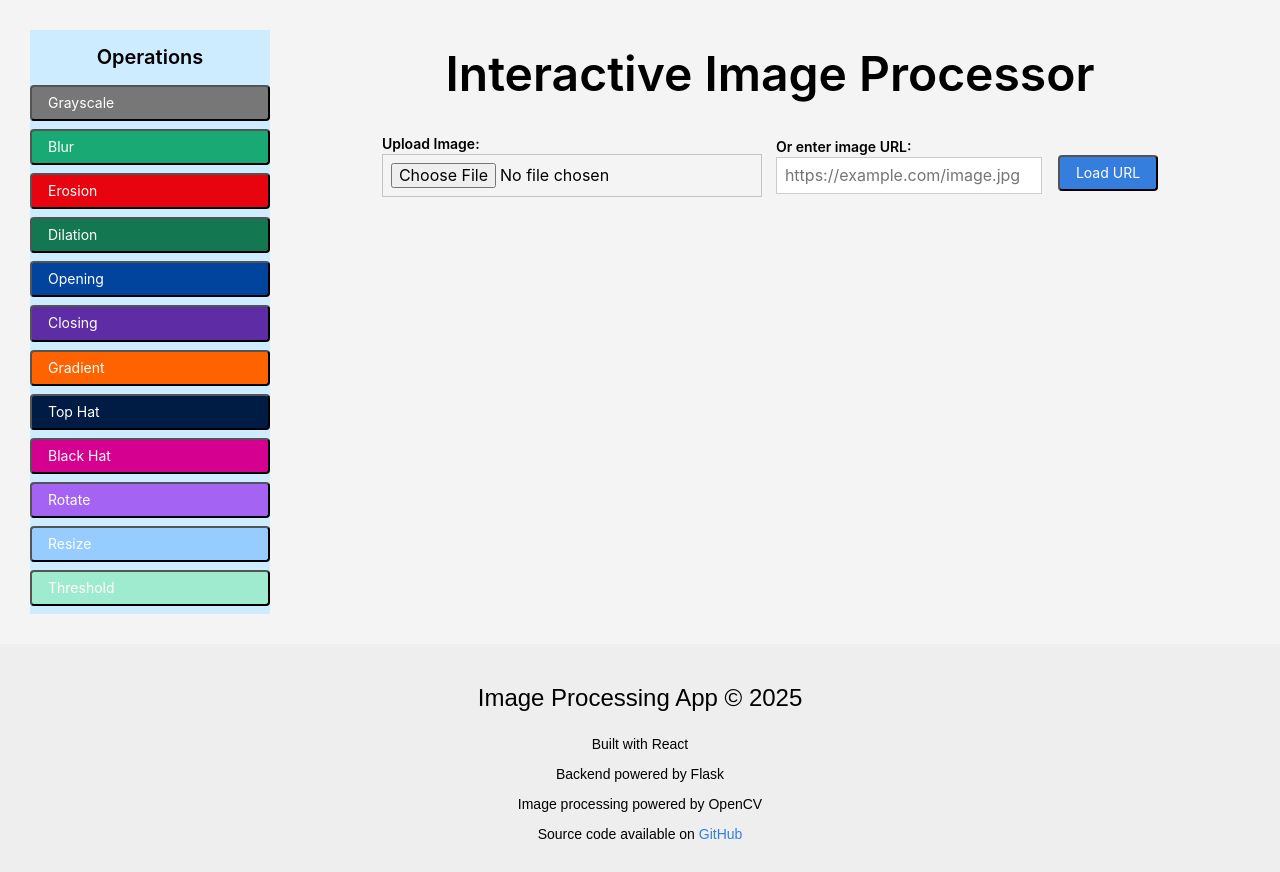
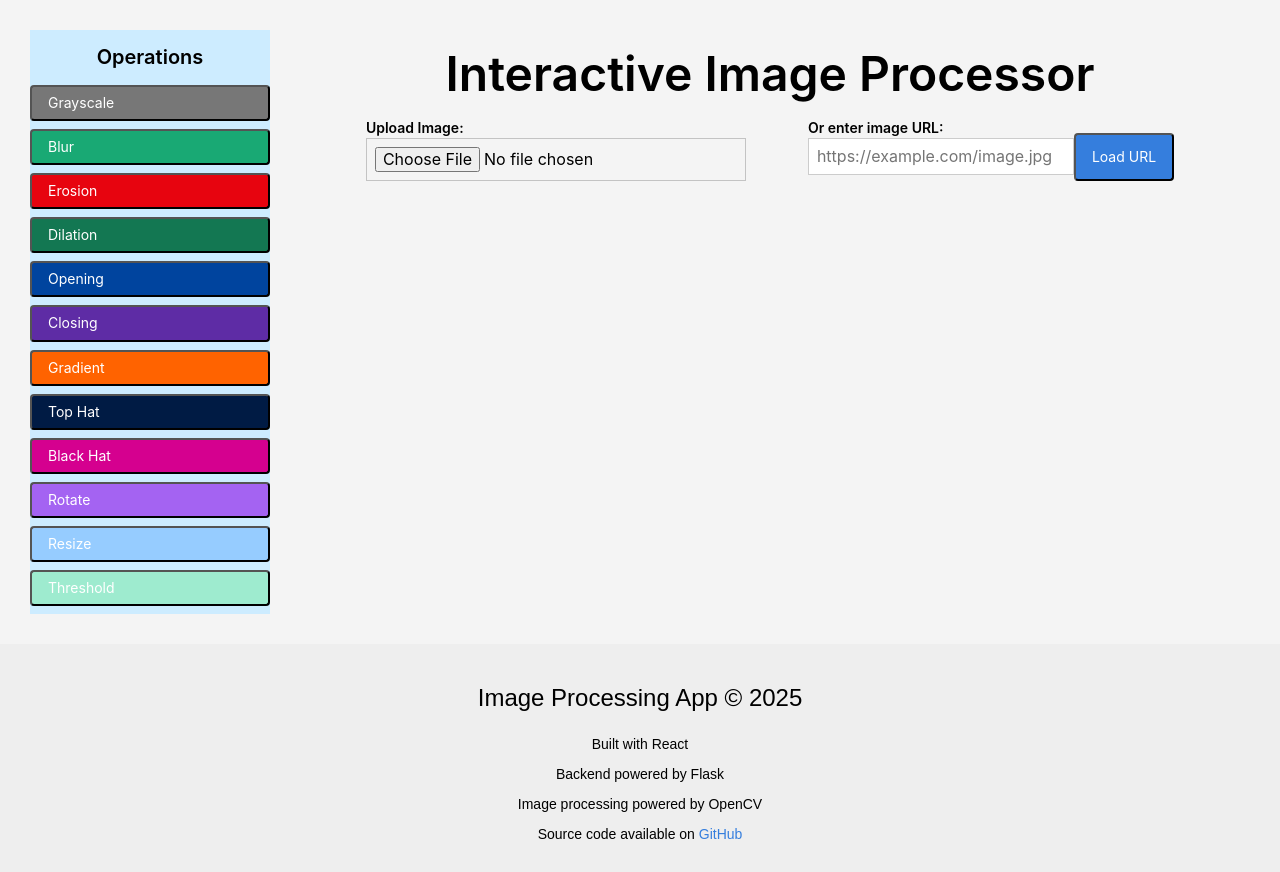
Before and after one commit to Tydotbaba/interactive-web-image-editor, a React (Create React App) app in the folder frontend/: page / in a window 1280 px wide. Built offline with nearby package versions, Linux system fonts and the light colour scheme.

Commit message:
updated styling

```diff
--- a/frontend/src/App.js
+++ b/frontend/src/App.js
@@ -170,11 +170,11 @@ function App() {
 
 
       {/* Main Content */}
-      <div className="" >
-        <h1 className="f1 fw6 black mv3">Interactive Image Processor</h1>
+      <div className="flex-row-m w-100 justify-center " >
+        <h1 className="f1-l f1-m f1-ns fw6 black mv3">Interactive Image Processor</h1>
 
-        <div className="flex justify-center">
-          <div className="ma3">
+        <div className="flex flex-wrap justify-center">
+          <div className="mr3">
             <label htmlFor="upload" className="db fw6 lh-copy f6">
               Upload Image:
             </label>
@@ -186,9 +186,9 @@ function App() {
             />
           </div>
 
-          <div className="ma3 flex items-center">
-            <div className="">
-              <label htmlFor="imageUrl" className="db fw6 lh-copy f6">
+          <div className="flex flex-wrap">
+            <div className="mt4-m w-100-m ml5-l ">
+              <label htmlFor="imageUrl" className="db fw6 lh-copy f6 ">
                 Or enter image URL:
               </label>
               <input
@@ -200,7 +200,7 @@ function App() {
                 className="pa2 input-reset ba b--black-20 w-100"
               />
             </div>
-            <button onClick={handleLoadImageFromUrl} className="f6 link dim dib br2 ph3 pv2 ml3 mt3  dib white bg-blue mt2">
+            <button onClick={handleLoadImageFromUrl} className="f6 link dim dib br2 ph3 pv2 ml3 mt3 center  dib white bg-blue mt2">
               Load URL
             </button>
           </div>
@@ -208,7 +208,7 @@ function App() {
 
 
         {activeOperation === 'blur' && (
-          <div className="mt4 tc">
+          <div className="mt3-l mt3-m tc">
             <label className="db fw6 lh-copy f6">Blur Radius:</label>
             <input
               type="number"
@@ -222,7 +222,7 @@ function App() {
         )}
 
         {(activeOperation === 'erosion' || activeOperation === 'dilation' || activeOperation === 'opening' || activeOperation === 'closing' || activeOperation === 'gradient' || activeOperation === 'tophat' || activeOperation === 'blackhat') && (
-          <div className="mt4">
+          <div className="mt4 tc">
             <label className="db fw6 lh-copy f6">Kernel Size:</label>
             <input
               type="number"
@@ -244,7 +244,7 @@ function App() {
         )}
 
         {activeOperation === 'rotate' && (
-          <div className="mt4">
+          <div className="mt4 tc">
             <label className="db fw6 lh-copy f6">Angle:</label>
             <input
               type="number"
@@ -258,7 +258,7 @@ function App() {
         )}
 
         {activeOperation === 'resize' && (
-          <div className="mt4">
+          <div className="mt4 tc">
             <label className="db fw6 lh-copy f6 mr2">Scale X:</label>
             <input
               type="number"
@@ -280,7 +280,7 @@ function App() {
         )}
 
         {activeOperation === 'threshold' && (
-          <div className="mt4">
+          <div className="mt4 tc">
             <label className="db fw6 lh-copy f6">Threshold Value:</label>
             <input
               type="number"
@@ -294,13 +294,13 @@ function App() {
         )}
 
         {selectedImage && (
-          <div className="flex justify-center mt4">
-            <div className="ma3">
+          <div className="flex flex-wrap  justify-center mt1">
+            <div className="ma2">
               <h2 className="f4 fw6">Original Image:</h2>
               <img src={selectedImage} alt="Original" className="mw-100" width={500} />
             </div>
             {processedImage && (
-              <div className="ma3 ">
+              <div className="ma2">
                 <h2 className="f4 fw6">Processed Image:</h2>
                 <img src={processedImage} alt="Processed" className="wm-100"  width={500} />
               </div>
```
